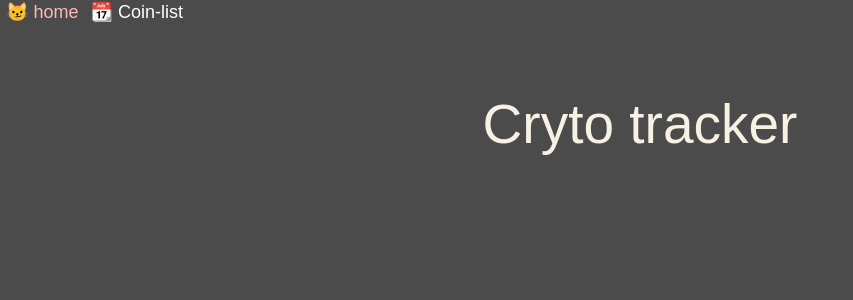
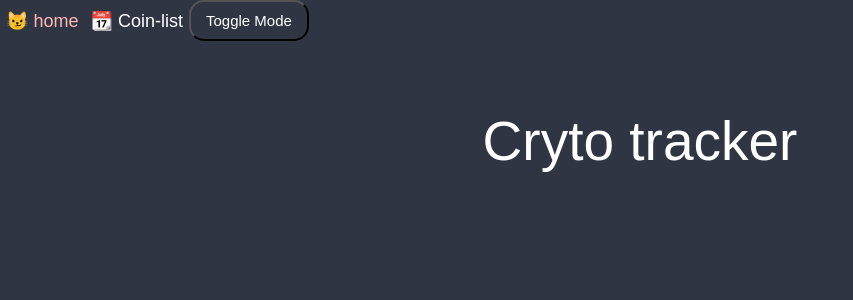
Before and after one commit to dominopiece/toy-crypto-tracker, a React (Create React App) app in the folder crypto-tracker/: page / in a window 1280 px wide. Shown: the top 300 px of the page, without its empty margins (0-853 px from the left). Built offline with nearby package versions, Linux system fonts and the light colour scheme.

Commit message:
:art: dark mode

```diff
--- a/crypto-tracker/src/Root.tsx
+++ b/crypto-tracker/src/Root.tsx
@@ -1,7 +1,10 @@
 import React from "react";
 import { Link } from "react-router-dom";
 import { Outlet } from "react-router-dom";
-import styled, { createGlobalStyle } from "styled-components";
+import { useRecoilValue, useSetRecoilState } from "recoil";
+import styled, { createGlobalStyle, ThemeProvider } from "styled-components";
+import { isDarkAtom } from "./atoms";
+import { darkTheme, lightTheme } from "./theme";
 
 const GlobalStyle = createGlobalStyle`
 html, body, div, span, applet, object, iframe,
@@ -67,7 +70,8 @@ const Nav = styled.div`
 `;
 
 const BtnToHome = styled.button`
-  color: white;
+  /* color: white; */
+  color: ${(props) => props.theme.textColor};
   border: none;
   background-color: ${(props) => props.theme.bgColor};
   font-size: 18px;
@@ -85,9 +89,29 @@ const Title = styled.h1`
   height: 25vh;
 `;
 
+const Button = styled.button`
+  display: block;
+  padding: 10px 15px;
+  font-size: 15px;
+  border-radius: 15px;
+  /* background-color: ${(props) => props.theme.textColor}; */
+  /* background-color: ${(props) => props.theme.cardBgColor}h; */
+  background-color: transparent;
+  color: ${(props) => props.theme.textColor};
+  &:hover {
+    color: ${(props) => props.theme.accentColor};
+    box-shadow: 0px 3px 7px rgba(0, 0, 0, 0.5);
+  }
+`;
+
 function Root() {
+  const isDark = useRecoilValue(isDarkAtom);
+  const setIsDark = useSetRecoilState(isDarkAtom);
+  const toggleDark = () => setIsDark((prev) => !prev);
+
   return (
     <>
+      <ThemeProvider theme={isDark ? darkTheme : lightTheme}>
         <GlobalStyle />
         <Nav>
           <BtnToHome>
@@ -96,9 +120,13 @@ function Root() {
           <BtnToHome>
             <Link to={"/coins"}> 📆 Coin-list</Link>
           </BtnToHome>
+          <Button onClick={toggleDark}>Toggle Mode</Button>
         </Nav>
+        <>
           <Title>Cryto tracker</Title>
+        </>
         <Outlet />
+      </ThemeProvider>
     </>
   );
 }
--- /dev/null
+++ b/crypto-tracker/src/atoms.ts
@@ -0,0 +1,6 @@
+import { atom } from "recoil";
+
+export const isDarkAtom = atom({
+  key: "isDark",
+  default: true,
+});
--- a/crypto-tracker/src/index.tsx
+++ b/crypto-tracker/src/index.tsx
@@ -2,9 +2,8 @@ import React from "react";
 import ReactDOM from "react-dom/client";
 import { QueryClient, QueryClientProvider } from "react-query";
 import { RouterProvider } from "react-router-dom";
-import { ThemeProvider } from "styled-components";
+import { RecoilRoot } from "recoil";
 import router from "./Router";
-import { theme } from "./theme";
 
 const queryClient = new QueryClient();
 
@@ -13,10 +12,12 @@ const root = ReactDOM.createRoot(
 );
 root.render(
   <React.StrictMode>
-    <QueryClientProvider client={queryClient}>
-      <ThemeProvider theme={theme}>
-        <RouterProvider router={router} />
-      </ThemeProvider>
-    </QueryClientProvider>
+    <RecoilRoot>
+      <QueryClientProvider client={queryClient}>
+        {/* <ThemeProvider theme={theme}> */}
+          <RouterProvider router={router} />
+        {/* </ThemeProvider> */}
+      </QueryClientProvider>
+    </RecoilRoot>
   </React.StrictMode>
 );
--- a/crypto-tracker/src/routes/Chart.tsx
+++ b/crypto-tracker/src/routes/Chart.tsx
@@ -3,6 +3,8 @@ import { useLocation } from "react-router-dom";
 import { fetchCoinHistory } from "./api";
 import ApexCharts from "react-apexcharts";
 import styled from "styled-components";
+import { useRecoilValue } from "recoil";
+import { isDarkAtom } from "../atoms";
 
 export const ChartDiv = styled.div`
   display: flex;
@@ -32,6 +34,7 @@ interface IHistorical {
   market_cap: number;
 }
 function Chart() {
+  const isDark = useRecoilValue(isDarkAtom);
   const { state } = useLocation() as ICoinLocation;
   // console.log(state);
   const coinId = state;
@@ -61,7 +64,8 @@ function Chart() {
                 ]}
                 options={{
                   theme: {
-                    mode: "dark",
+                    // mode: "dark",
+                    mode: isDark ? "dark" : "light",
                   },
                   chart: {
                     width: 300,
@@ -134,7 +138,8 @@ function Chart() {
                 }
                 options={{
                   theme: {
-                    mode: "dark",
+                    // mode: "dark",
+                    mode: isDark ? "dark" : "light",
                   },
                   chart: {
                     width: 300,
--- a/crypto-tracker/src/routes/Coin.tsx
+++ b/crypto-tracker/src/routes/Coin.tsx
@@ -27,7 +27,8 @@ const Title = styled.h1`
   justify-content: center;
   align-items: center;
   font-size: 48px;
-  color: ${(props) => props.theme.accentColor};
+  /* color: ${(props) => props.theme.accentColor}; */
+  color: ${(props) => props.theme.textColor};
 `;
 
 const PriceSpan = styled.span`
@@ -43,7 +44,8 @@ const Rank = styled.div`
   display: flex;
   flex-direction: column;
   align-items: center;
-  background-color: black;
+  background-color: ${(props) => props.theme.cardBgColor};
+  border: solid 1px;
   padding: 16px 20px;
   span {
     font-size: 15px;
@@ -64,7 +66,8 @@ const Loader = styled.span`
 const OverView = styled.div`
   display: flex;
   justify-content: space-between;
-  background-color: black;
+  background-color: ${(props) => props.theme.cardBgColor};
+  /* background-color: rgba(0, 0, 0, 0.5); */
   border-radius: 5px;
   padding: 10px 20px;
 `;
@@ -82,7 +85,8 @@ const OverViewItem = styled.div`
 `;
 
 const OverViewDes = styled(OverView)`
-  background-color: gray;
+  background-color: ${props => props.theme.grayDiv};
+  /* background-color: red; */
 `;
 
 const OverViewItemDes = styled(OverViewItem)`
@@ -103,7 +107,8 @@ const Tab = styled.span<{ isActive: boolean }>`
   font-size: 15px;
   font-weight: 500;
   padding: 7px 10px;
-  background-color: black;
+  background-color: ${props => props.theme.grayDiv};
+  /* background-color: black; */
   border-radius: 10px;
   a {
     display: block;
--- a/crypto-tracker/src/routes/Coins.tsx
+++ b/crypto-tracker/src/routes/Coins.tsx
@@ -39,7 +39,8 @@ const Coin = styled.div`
   width: 200px;
   border-radius: 15px;
   margin-bottom: 5px;
-  background-color: black;
+  /* background-color: black; */
+  background-color: ${props => props.theme.cardBgColor};
   box-shadow: 0px 2px 5px rgba(0, 0, 0, 0.5);
   color: ${(props) => props.theme.textColor};
   a {
@@ -78,8 +79,8 @@ const Page = styled.li<{ isActive: boolean }>`
     display: block;
     padding: 15px 20px;
   }
-  &:hover{
-    color: ${props => props.theme.accentColor};
+  &:hover {
+    color: ${(props) => props.theme.accentColor};
   }
 `;
 interface ICoinListShape {
@@ -98,9 +99,9 @@ function Coins() {
     fetchCoins
   );
   //   console.log(data);
-  const homeMatch = useMatch("/");
-  const page1Match = useMatch("/pages/1");
-  const page2Match = useMatch("/pages/2");
+  // const homeMatch = useMatch("/");
+  // const page1Match = useMatch("/pages/1");
+  // const page2Match = useMatch("/pages/2");
   const homeList = [true, false, false];
   return (
     <Container>
@@ -135,15 +136,12 @@ function Coins() {
             </Paging>
           </>
           <>
-          {/* TODO: 페이지 */}
-          <Routes>
-            <Route>
-
-            </Route>
-          </Routes>
+            {/* TODO: 페이지 */}
+            <Routes>
+              <Route></Route>
+            </Routes>
           </>
         </>
-
       )}
     </Container>
   );
--- a/crypto-tracker/src/stylde.d.ts
+++ b/crypto-tracker/src/stylde.d.ts
@@ -5,5 +5,7 @@ declare module "styled-components" {
     textColor: string;
     bgColor: string;
     accentColor: string;
+    cardBgColor: string;
+    grayDiv: string;
   }
 }
--- a/crypto-tracker/src/theme.tsx
+++ b/crypto-tracker/src/theme.tsx
@@ -1,7 +1,17 @@
 import { DefaultTheme } from "styled-components";
 
-export const theme: DefaultTheme = {
-  bgColor: "#4b4b4b",
-  textColor: "#f7f1e3",
+export const darkTheme: DefaultTheme = {
+  bgColor: "#2f3542",
+  textColor: "white",
   accentColor: "#ffb8b8",
+  cardBgColor: "#57606f",
+  grayDiv: "#171c26"
 };
+
+export const lightTheme: DefaultTheme = {
+  bgColor: "#F2F4F6",
+  textColor: "black",
+  accentColor: "#ffb8b8",
+  cardBgColor: "#b3abab43",
+  grayDiv: "#909ed82c"
+};
```
Lines whose indentation alone changed are shown as unchanged.
